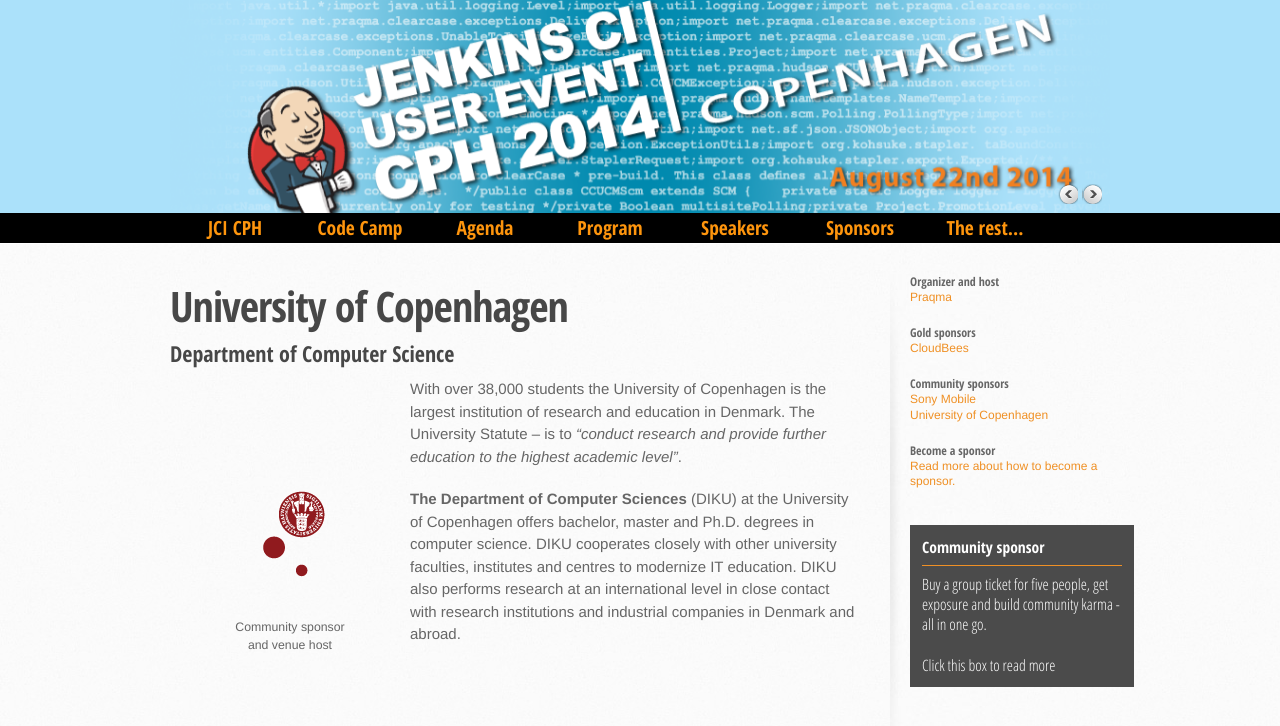
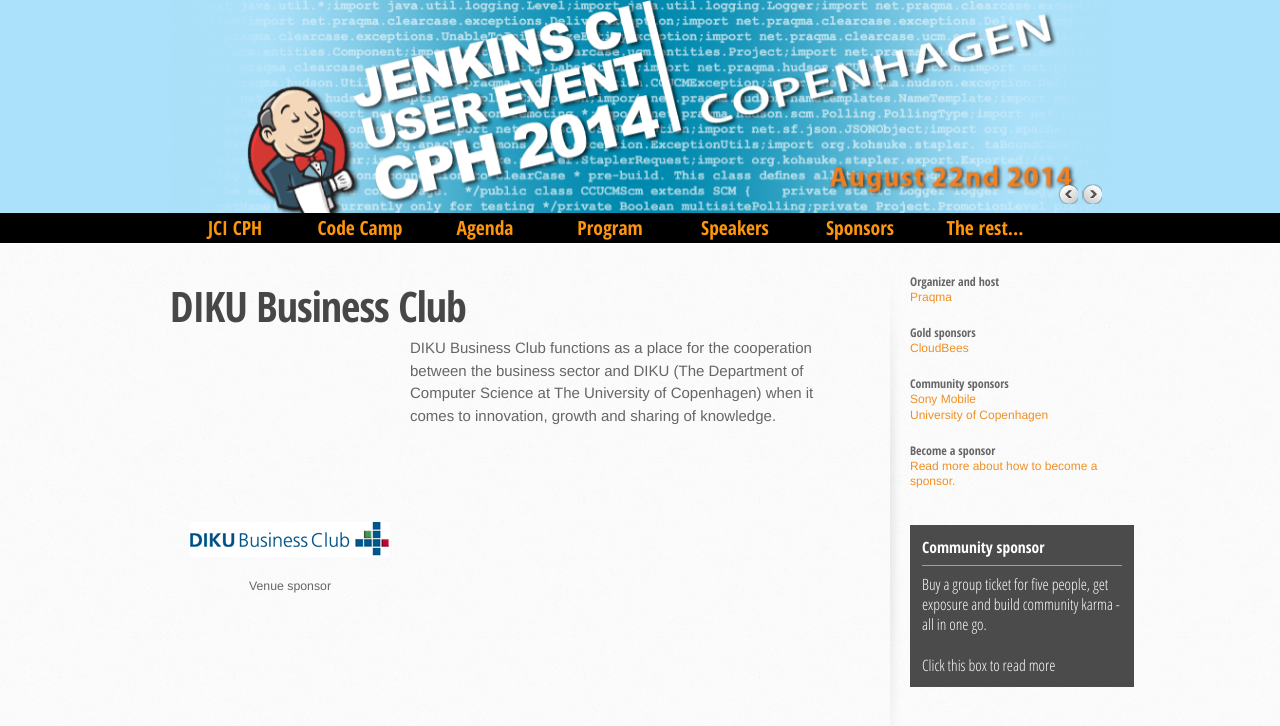
Before and after one commit to JCICPH/jcicph.github.io, a Jekyll site: the page built from sponsors/ucph.md, in a window 1280 px wide. Shown: the top 726 px of the page. Built offline with Jekyll 4.4.1, drawn with Linux system fonts in a browser that asks for light colours; nearby versions of some CDN libraries.

Commit message:
Integrated origin/ready/adam

```diff
--- a/sponsors/ucph.md
+++ b/sponsors/ucph.md
@@ -2,15 +2,12 @@
 layout: sponsor
 title: Sponsors
 ---
-#University of Copenhagen
-##Department of Computer Science
+#DIKU Business Club
 <div style="width:200px;float:left;padding:20px">
   <div style="height:200px;position:relative;">
-    <a href="http://www.diku.dk" target="_blank"><img style="position: absolute; bottom: 0;width:200px" src="/images/UniOfCPH.gif" /></a>
+    <a href="http://www.diku.dk" target="_blank"><img style="position: absolute; bottom: 0;width:200px" src="/images/DIKU.png" /></a>
   </div>
-  <div style="height:40px;text-align:center;font-size:82%;padding-top:20px;">Community sponsor<br/>and venue host</div>
+  <div style="height:40px;text-align:center;font-size:82%;padding-top:20px;">Venue sponsor<br/></div>
 </div>
 
-With over 38,000 students the University of Copenhagen is the largest institution of research and education in Denmark. The University Statute – is to _"conduct research and provide further education to the highest academic level"_.
-
-__The Department of Computer Sciences__ (DIKU) at the University of Copenhagen offers bachelor, master and Ph.D. degrees in computer science. DIKU cooperates closely with other university faculties, institutes and centres to modernize IT education. DIKU also performs research at an international level in close contact with research institutions and industrial companies in Denmark and abroad.
+DIKU Business Club functions as a place for the cooperation between the business sector and DIKU (The Department of Computer Science at The University of Copenhagen) when it comes to innovation, growth and sharing of knowledge.
```
Also changed, not shown: sponsors/MidVision.md (added, +13 -0 lines), sponsors/Nykredit.md (added, +13 -0 lines), sponsors/index.md (+15 -1 lines), images/DIKU.png (added), images/midvision.png (added), images/nykredit.png (added).
